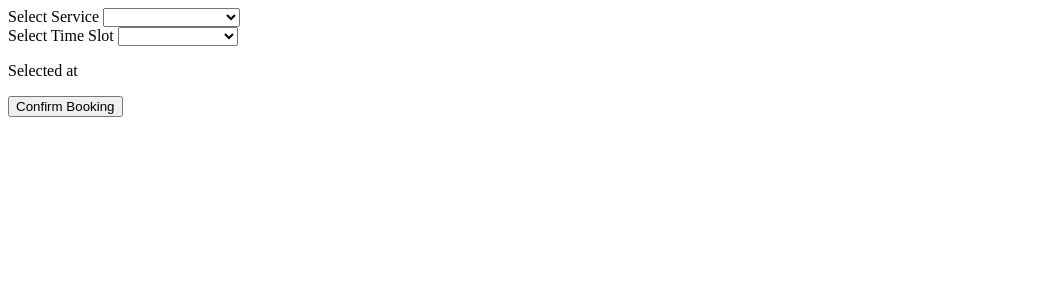
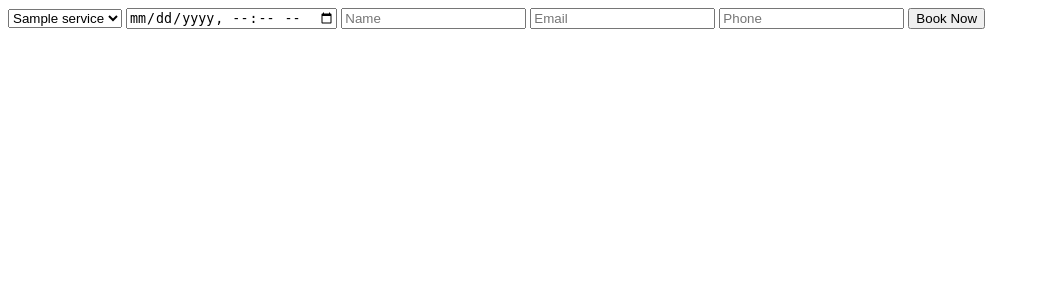
Before and after one commit to baderGorchene/autonomous, a Python web app: template templates/booking_page.html in a window 1280 px wide. Shown: the top 300 px of the page, without its empty margins (0-1040 px from the left). Run offline with Jinja, Linux system fonts and the light colour scheme; the template is opened without the code that fills it: most values are stand-ins (such as "Sample title", 1, 10 or a date in 2020).

Commit message:
feat: add booking form with Alpine.js submission integration

```diff
--- a/commit_msg.txt
+++ b/commit_msg.txt
@@ -1 +1 @@
-Implement service and time selection UI using Alpine.js
+feat: add booking form with Alpine.js submission integration
--- a/templates/booking_page.html
+++ b/templates/booking_page.html
@@ -1,29 +1,31 @@
 <div x-data="{
-    selectedService: '',
-    selectedTime: '',
-    services: {{ owner.services_json | tojson }},
-    availability: {{ owner.availability_json | tojson }}
+    service: '',
+    booking_datetime: '',
+    customer_name: '',
+    customer_email: '',
+    customer_phone: '',
+    submit() {
+        const formData = new FormData();
+        formData.append('customer_name', this.customer_name);
+        formData.append('customer_email', this.customer_email);
+        formData.append('customer_phone', this.customer_phone);
+        formData.append('service', this.service);
+        formData.append('booking_datetime', this.booking_datetime);
+
+        fetch('/book/{{ owner.slug }}/submit', { method: 'POST', body: formData })
+            .then(res => res.json())
+            .then(data => alert('Booking confirmed!'));
+    }
 }">
-    <label>Select Service</label>
-    <select x-model="selectedService">
-        <option value="" disabled>Choose a service...</option>
-        <template x-for="service in services" :key="service.name">
-            <option :value="service.name" x-text="service.name"></option>
-        </template>
-    </select>
-
-    <div x-show="selectedService">
-        <label>Select Time Slot</label>
-        <select x-model="selectedTime">
-            <option value="" disabled>Choose a time...</option>
-            <template x-for="slot in availability" :key="slot">
-                <option :value="slot" x-text="slot"></option>
-            </template>
+    <form @submit.prevent="submit">
+        <select x-model="service" required>
+            <option value="" disabled>Select Service</option>
+            {% for s in owner.services_json %}<option value="{{ s }}">{{ s }}</option>{% endfor %}
         </select>
-    </div>
-
-    <div x-show="selectedService && selectedTime">
-        <p>Selected <span x-text="selectedService"></span> at <span x-text="selectedTime"></span></p>
-        <button>Confirm Booking</button>
-    </div>
+        <input type="datetime-local" x-model="booking_datetime" required>
+        <input type="text" x-model="customer_name" placeholder="Name" required>
+        <input type="email" x-model="customer_email" placeholder="Email" required>
+        <input type="tel" x-model="customer_phone" placeholder="Phone" required>
+        <button type="submit">Book Now</button>
+    </form>
 </div>
```
Also changed, not shown: PROGRESS.md (+5 -0 lines), memory.json (+5 -4 lines).
